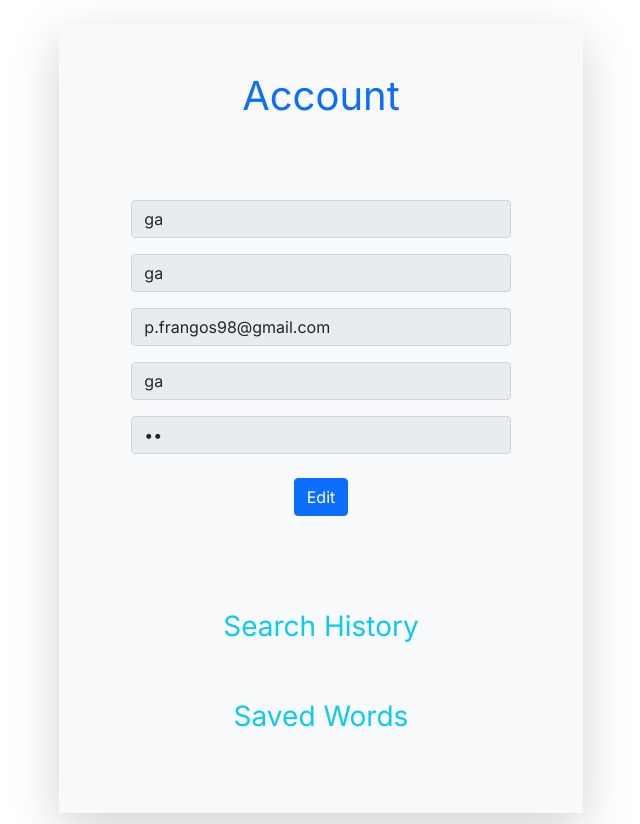
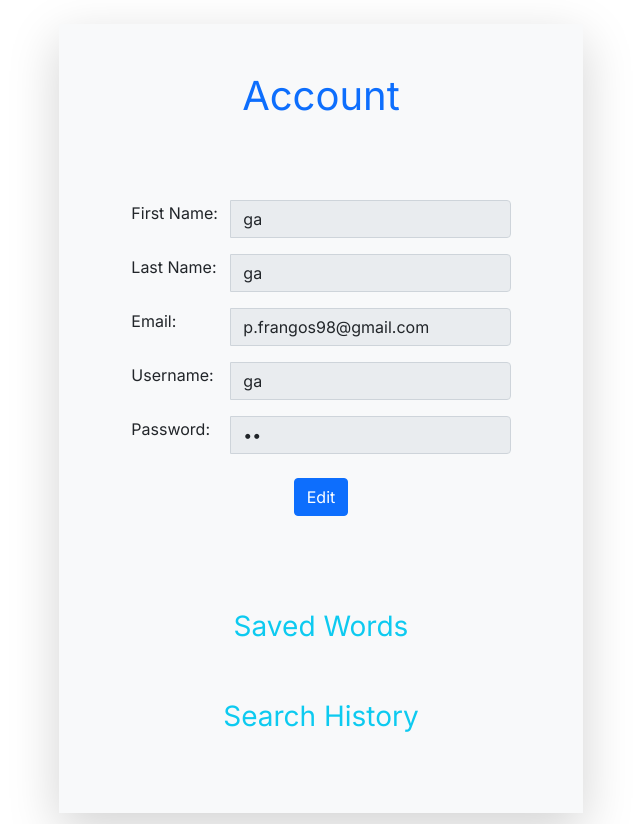
Before and after one commit to ParaskR/dictionary-flask-fork, a Flask app: page /account in a window 1280 px wide. Shown: the part 232-1056 px from the top of the page, without its empty margins (319-959 px from the left). Run offline with Flask 2, Linux system fonts and the light colour scheme; a user stored in the database is signed in; data comes from the database, SQL or seed files in the repository; both versions use the stored data as it was after the commit; some libraries are stand-ins or nearby versions.

Commit message:
saved words and search history

```diff
--- a/dictionary_app/app.py
+++ b/dictionary_app/app.py
@@ -186,14 +186,27 @@
 
 @app.route('/save', methods=['POST'])
 def save():
+    # Save word for user
     if 'user_id' in session:
-        # Save word for user
         word = request.form['word']
         session_id = session['user_id']
         query = "INSERT INTO SavedWord(Content, UserId) VALUES('{0}','{1}')".format(word, session_id)
         db = Database()
         db.post_query(query)
         return redirect(url_for("account"))
+    else:
+        return redirect(url_for("index"))
+
+
+@app.route('/display_saved_word', methods=['POST'])
+def display_saved_word():
+    # Display the result page of a user's saved words when they click on them
+    if 'user_id' in session:
+        user_text = request.form['word']
+        if user_text != "":
+            return word_definition(user_text)
+        else:
+            return redirect(url_for("index"))
     else:
         return redirect(url_for("index"))
 
--- a/dictionary_app/static/style.css
+++ b/dictionary_app/static/style.css
@@ -20,3 +20,13 @@
 body {
     font-family: "Inter", sans-serif;
 }
+
+label {
+    display: flex;
+    flex-direction: row;
+    justify-content: flex-start;
+    text-align: left;
+    width: 100px;
+    line-height: 26px;
+    margin-bottom: 10px;
+}
--- a/dictionary_app/templates/account.html
+++ b/dictionary_app/templates/account.html
@@ -33,22 +33,27 @@
     <div class="p-4">
         <form action="{{ url_for('account') }}" method="post">
             <div class="input-group mb-3">
+                <label for="name">First Name:</label>
                 <input id="name" type="text" name="name" class="form-control"
                        value="{{ user['Firstname'] }}" required disabled>
             </div>
             <div class="input-group mb-3">
+                <label for="surname">Last Name:</label>
                 <input id="surname" type="text" name="surname" class="form-control"
                        value="{{ user['Lastname'] }}" required disabled>
             </div>
             <div class="input-group mb-3">
+                <label for="email">Email:</label>
                 <input id="email" type="email" name="email" class="form-control"
                        value="{{ user['Email'] }}" required disabled>
             </div>
             <div class="input-group mb-3">
+                <label for="username">Username:</label>
                 <input id="username" type="text" name="username" class="form-control"
                        value="{{ user['Username'] }}" required disabled>
             </div>
             <div class="input-group mb-3">
+                <label for="password">Password:</label>
                 <input id="password" type="password" name="password" class="form-control"
                        value="{{ user['Password'] }}" required disabled>
             </div>
@@ -69,27 +74,38 @@
         </form>
     </div>
 
+    <!-- List User's saved words -->
+    <div class="p-4">
+        <h3 class="text-info">Saved Words</h3>
+        <ul class="list-group">
+            {% for word in saved_words %}
+                <li class="list-group-item">
+                    <form action="{{ url_for('display_saved_word') }}" method="POST">
+                        <input hidden value="{{ word["Content"] }}" type="text" name="word" class="form-control"
+                               placeholder="{{ word["Content"] }}" required>
+                        <button type="submit" class="btn"
+                                style="background-color: transparent">{{ word["Content"] }}</button>
+                    </form>
+                </li>
+            {% endfor %}
+        </ul>
+    </div>
+
     <!-- List User's search history -->
     <div class="p-4">
         <h3 class="text-info">Search History</h3>
         <ul class="list-group">
             {% for word in searched_words %}
                 <li class="list-group-item">
-                    {{ word["Content"] }}
+                    <form action="{{ url_for('display_saved_word') }}" method="POST">
+                        <input hidden value="{{ word["Content"] }}" type="text" name="word" class="form-control"
+                               placeholder="{{ word["Content"] }}" required>
+                        <button type="submit" class="btn"
+                                style="background-color: transparent">{{ word["Content"] }}</button>
+                    </form>
                 </li>
             {% endfor %}
         </ul>
     </div>
 
-    <!-- List User's saved words -->
-    <div class="p-4">
-        <h3 class="text-info">Saved Words</h3>
-        <ul class="list-group">
-            {% for word in saved_words %}
-                <li class="list-group-item">
-                    {{ word["Content"] }}
-                </li>
-            {% endfor %}
-        </ul>
-    </div>
 {% endblock %}
--- a/dictionary_app/templates/base.html
+++ b/dictionary_app/templates/base.html
@@ -38,7 +38,7 @@
         </script>
     {% endblock %}
 
-    <title>{% block title %}Search{% endblock %} | Dictionary</title>
+    <title>{% block title %}Home{% endblock %} | Dictionary</title>
 </head>
 <body>
 <!-- Navigation Bar with python code so that it changes, depending on if there is a user logged in or not -->
```
Also changed, not shown: dictionary_app/util/dictionary.db.
